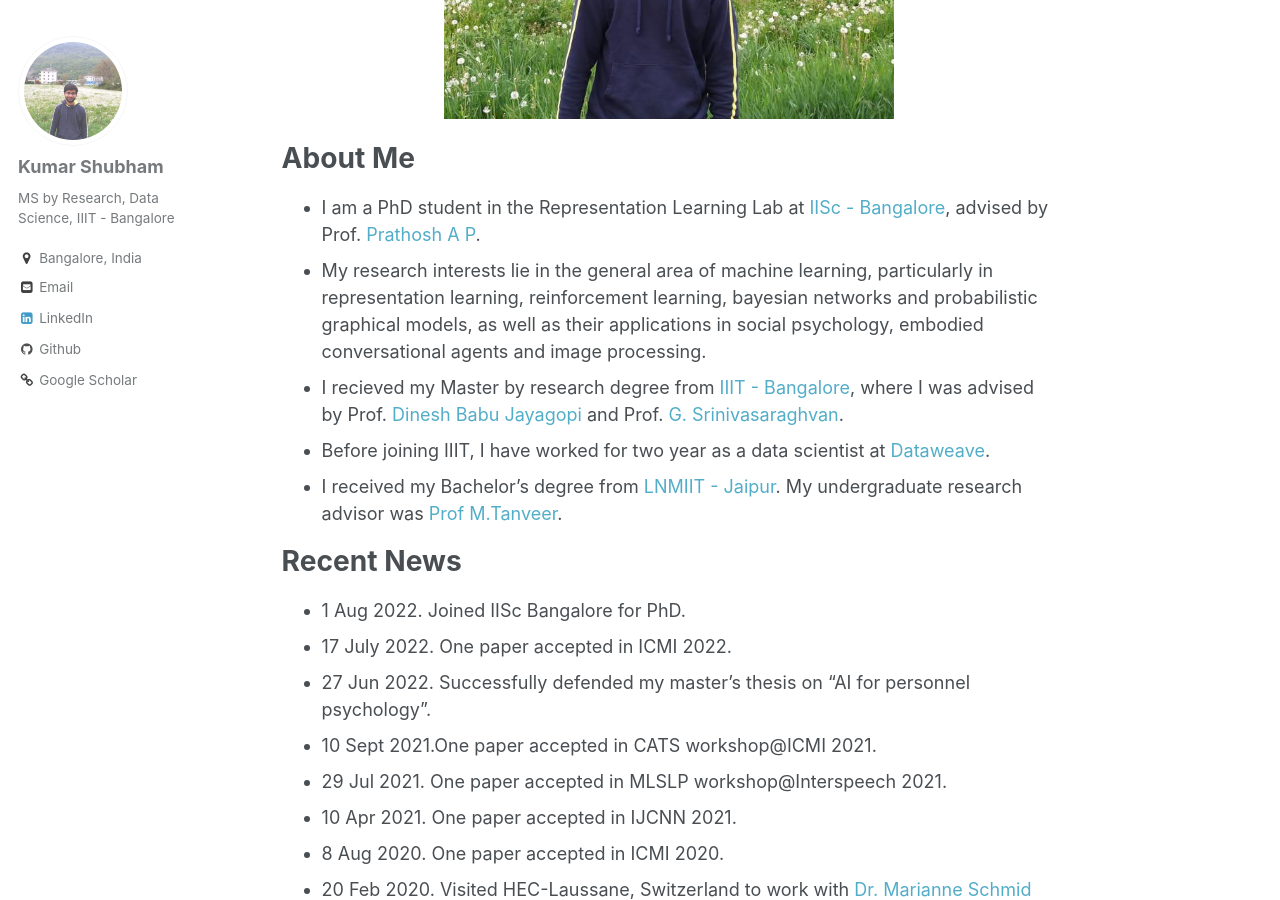
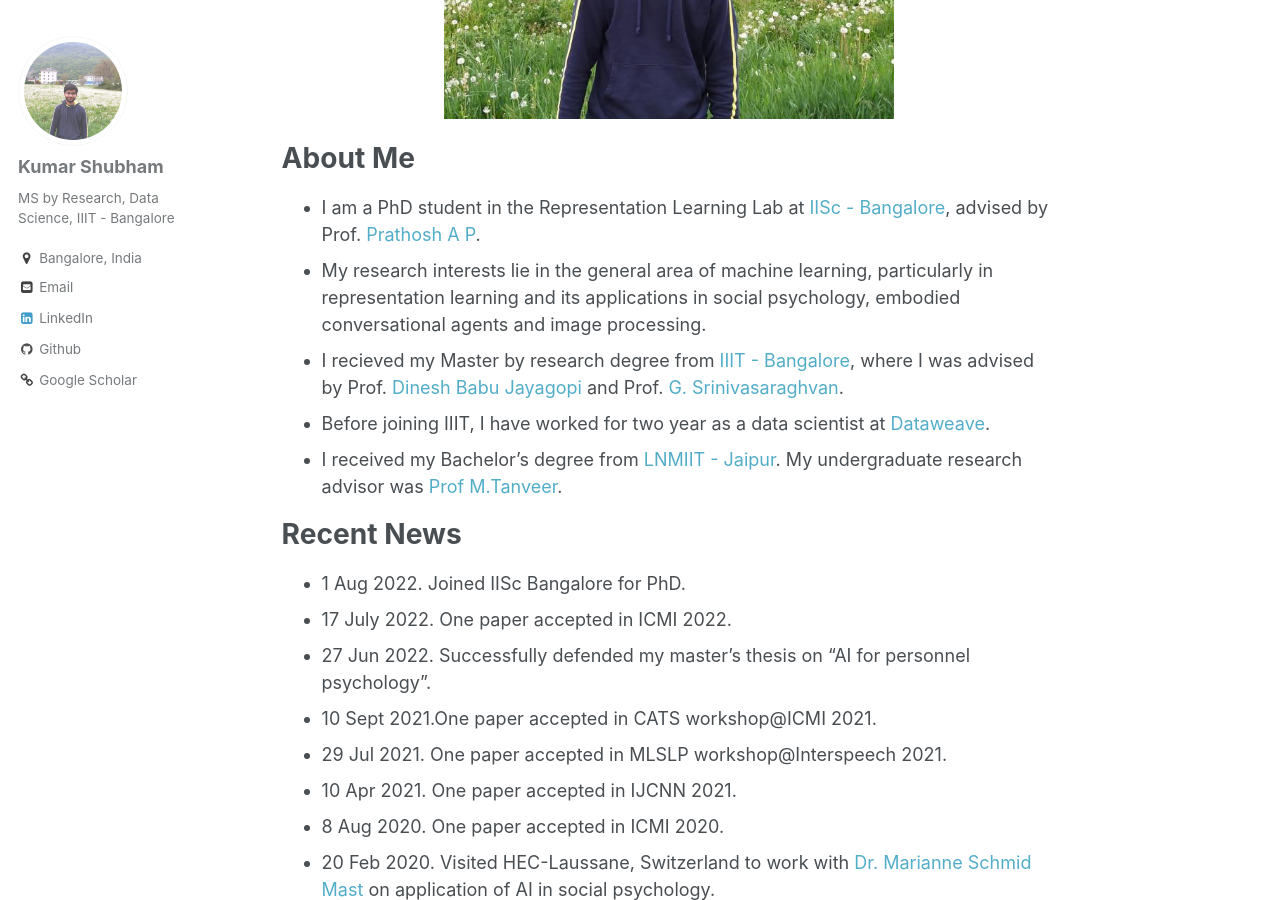
Before and after one commit to kyrs/kyrs.github.io, a Jekyll site: the page built from _pages/about.md, in a window 1280 px wide and 900 px high, scrolled down 463 px. Built offline with Jekyll 4.4.1, drawn with Linux system fonts in a browser that asks for light colours.

Commit message:
removed few words

```diff
--- a/_pages/about.md
+++ b/_pages/about.md
@@ -14,7 +14,7 @@ redirect_from:
 
 # About Me
 * I am a PhD student in the Representation Learning Lab at [IISc - Bangalore](https://iisc.ac.in/), advised by Prof. [Prathosh A P](https://eecs.iisc.ac.in/people/prathosh-a-p/).
-* My research interests lie in the general area of machine learning, particularly in representation learning, reinforcement learning, bayesian networks and probabilistic graphical models, as well as their applications in social psychology, embodied conversational agents and image processing.
+* My research interests lie in the general area of machine learning, particularly in representation learning and its applications in social psychology, embodied conversational agents and image processing.
 * I recieved my Master by research degree from [IIIT - Bangalore](https://www.iiitb.ac.in/), where I was advised by Prof. [Dinesh Babu Jayagopi](https://www.iiitb.ac.in/faculty/dinesh-babu-jayagopi/) and Prof. [G. Srinivasaraghvan](https://www.iiitb.ac.in/faculty/g-srinivasaraghavan).
 * Before joining IIIT, I have worked for two year as a data scientist at [Dataweave](https://dataweave.com/).
 * I received my Bachelor’s degree from [LNMIIT - Jaipur](https://www.lnmiit.ac.in/). My undergraduate research advisor was [Prof M.Tanveer](http://www.iiti.ac.in/people/~mtanveer/).
```
